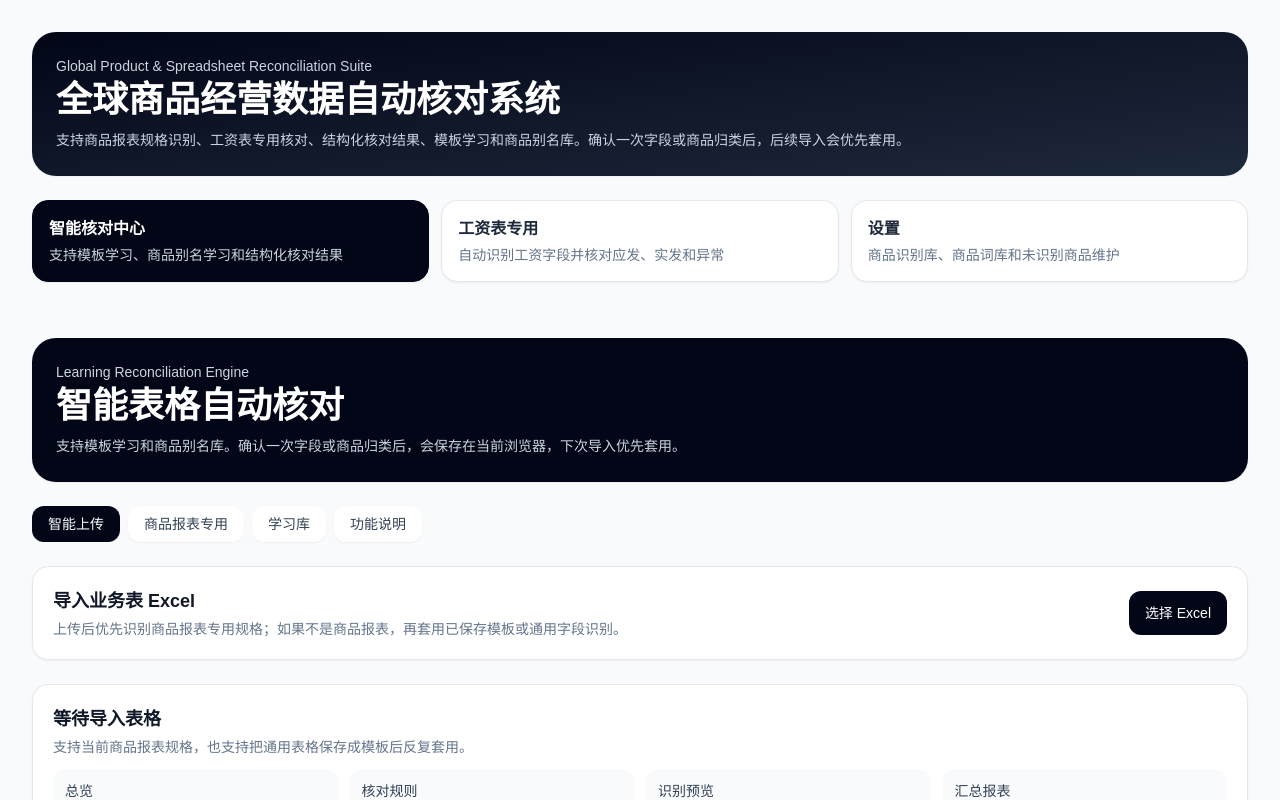
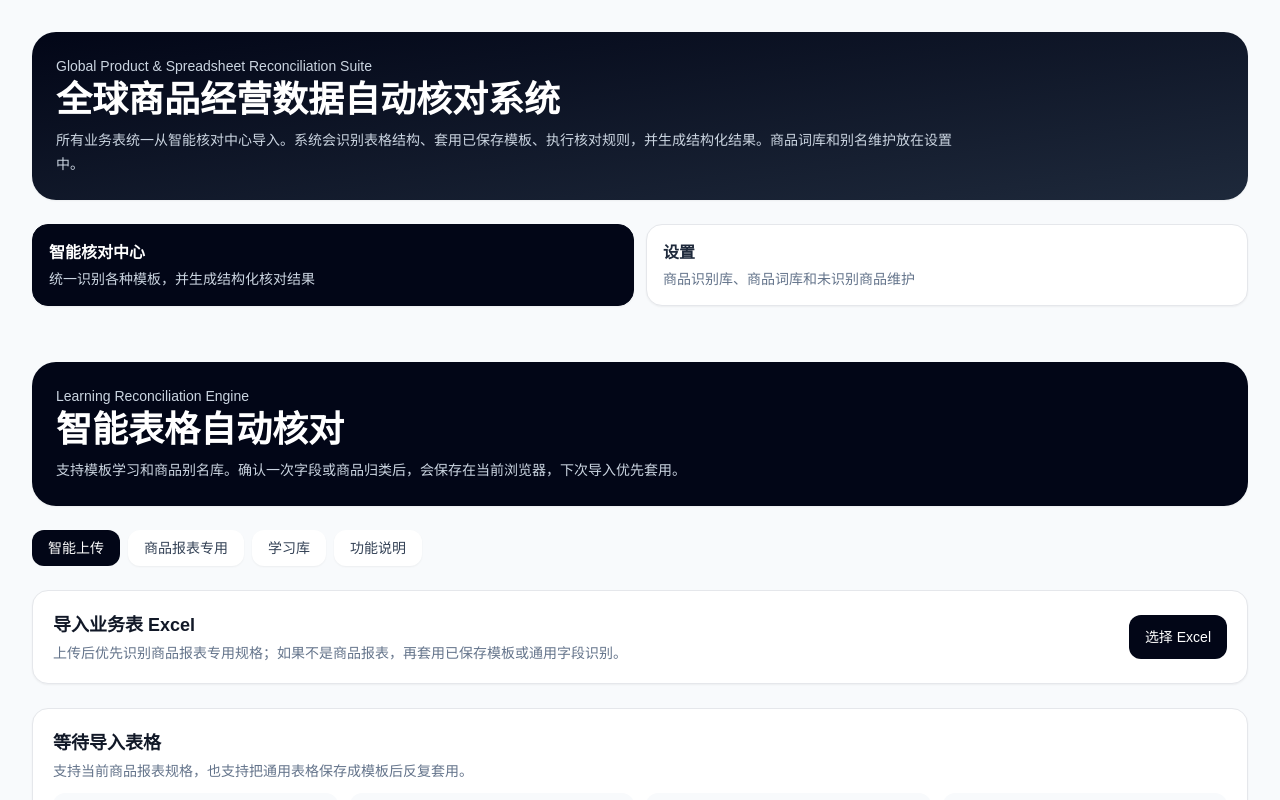
Before and after one commit to GrandpaNiuu/inventory-shift-web, a Next.js app: page / in a window 1280 px wide. Shown: the top 800 px of the page. Built offline with nearby package versions, Linux system fonts and the light colour scheme.

Commit message:
撤掉工资表专用外层入口

```diff
--- a/app/EnhancedReportSuite.tsx
+++ b/app/EnhancedReportSuite.tsx
@@ -2,14 +2,12 @@
 
 import { useEffect, useState } from "react";
 import UniversalStructuredReportAppV3 from "./UniversalStructuredReportAppV3";
-import PayrollReportApp from "./PayrollReportApp";
 import GlobalProductCoverageCenter from "./GlobalProductCoverageCenter";
 
-type SuiteTab = "reconcile" | "payroll" | "settings";
+type SuiteTab = "reconcile" | "settings";
 
 const tabs: Array<[SuiteTab, string, string]> = [
-  ["reconcile", "智能核对中心", "支持模板学习、商品别名学习和结构化核对结果"],
-  ["payroll", "工资表专用", "自动识别工资字段并核对应发、实发和异常"],
+  ["reconcile", "智能核对中心", "统一识别各种模板，并生成结构化核对结果"],
   ["settings", "设置", "商品识别库、商品词库和未识别商品维护"]
 ];
 
@@ -25,9 +23,9 @@ export default function EnhancedReportSuite() {
       <header className="rounded-3xl bg-gradient-to-br from-slate-950 to-slate-800 p-6 text-white shadow-sm">
         <p className="text-sm text-slate-300">Global Product & Spreadsheet Reconciliation Suite</p>
         <h1 className="mt-1 text-2xl font-bold md:text-4xl">全球商品经营数据自动核对系统</h1>
-        <p className="mt-2 max-w-4xl text-sm leading-6 text-slate-300">支持商品报表规格识别、工资表专用核对、结构化核对结果、模板学习和商品别名库。确认一次字段或商品归类后，后续导入会优先套用。</p>
+        <p className="mt-2 max-w-4xl text-sm leading-6 text-slate-300">所有业务表统一从智能核对中心导入。系统会识别表格结构、套用已保存模板、执行核对规则，并生成结构化结果。商品词库和别名维护放在设置中。</p>
       </header>
-      <nav className="mt-6 grid gap-3 md:grid-cols-3">
+      <nav className="mt-6 grid gap-3 md:grid-cols-2">
         {tabs.map(([key, label, desc]) => <button key={key} onClick={() => setTab(key)} className={`rounded-2xl border p-4 text-left shadow-sm transition ${tab === key ? "border-slate-950 bg-slate-950 text-white" : "bg-white text-slate-800 hover:bg-slate-100"}`}>
           <div className="font-bold">{label}</div>
           <div className={`mt-1 text-sm ${tab === key ? "text-slate-300" : "text-slate-500"}`}>{desc}</div>
@@ -37,7 +35,6 @@ export default function EnhancedReportSuite() {
 
     <div className="mt-6">
       {tab === "reconcile" ? <UniversalStructuredReportAppV3 /> : null}
-      {tab === "payroll" ? <PayrollReportApp /> : null}
       {tab === "settings" ? <div className="mx-auto max-w-7xl px-4 pb-8 md:px-8"><GlobalProductCoverageCenter /></div> : null}
     </div>
   </main>;
```
